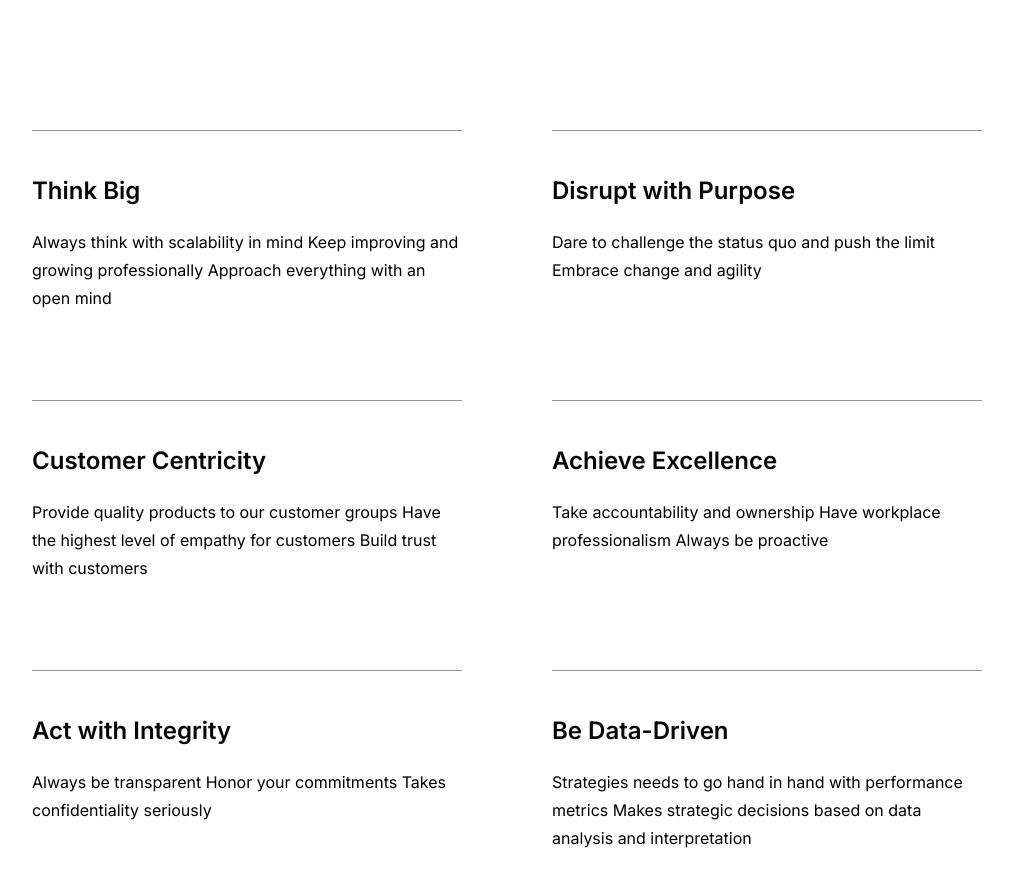
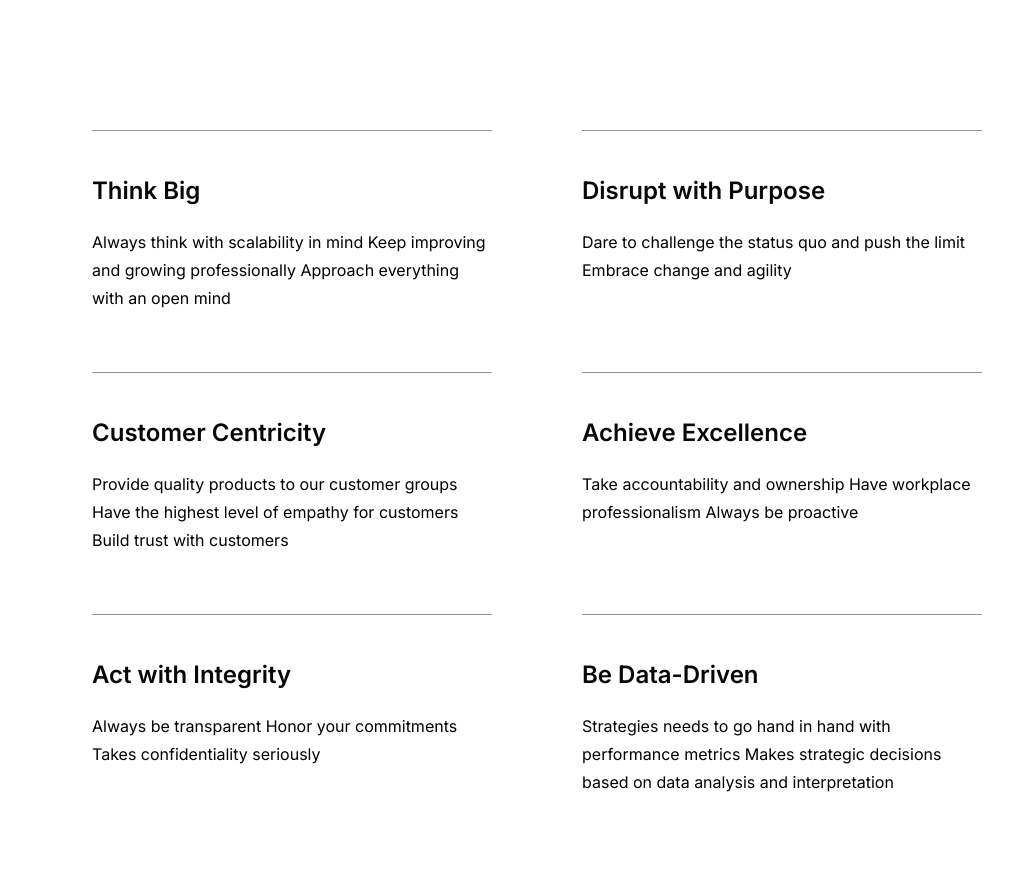
Before and after one commit to Taibbuii/web-CROSSIAN, a plain HTML site: page index.html in a window 1280 px wide. Shown: the part 5380-6266 px from the top of the page, without its empty margins (171-1184 px from the left). Drawn offline with Linux system fonts and the light colour scheme.

Commit message:
update table

```diff
--- a/css/app.css
+++ b/css/app.css
@@ -334,8 +334,7 @@ ul li::before {
   padding-bottom: 150px;
 }
 .box {
-  width: 430px;
-  height: 210px;
+  max-width: 430px;
   margin-bottom: 60px;
   margin-right: 60px;
   padding-top: 1px;
```
